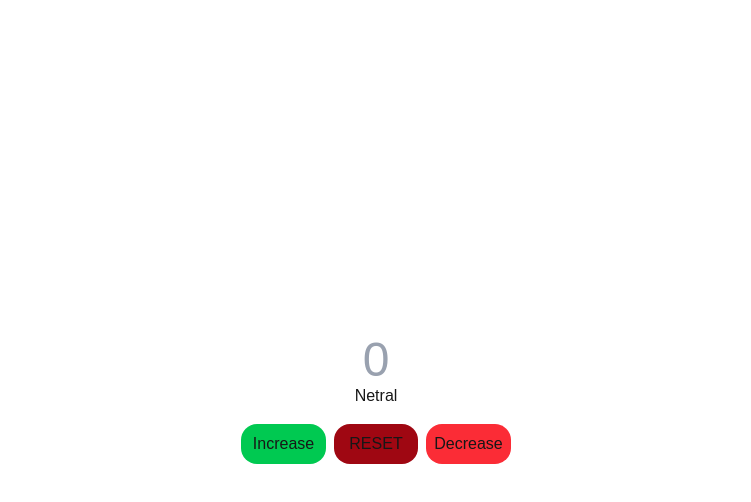
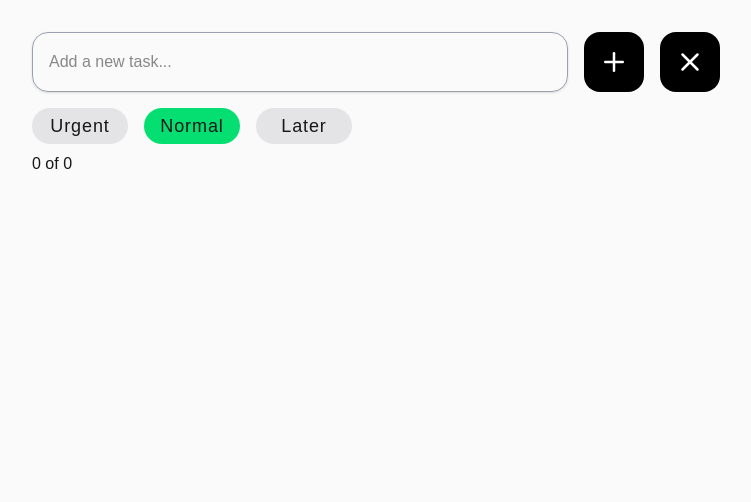
Before and after one commit to waynegio/tasklify, a Next.js app: page / in a window 1280 px wide. Shown: the top 502 px of the page, without its empty margins (264-1015 px from the left). Built offline with nearby package versions, Linux system fonts and the light colour scheme.

Commit message:
feat: implement task management with add, remove, and priority features

```diff
--- a/app/page.tsx
+++ b/app/page.tsx
@@ -1,53 +1,171 @@
 "use client";
 
 import { useEffect, useState } from "react";
+import { Plus, Trash2, X } from "lucide-react";
+import { Todo } from "./types/todo";
 
-export default function Home() {
-  const [count, setCount] = useState<number>(0);
-  const [arr, setArr] = useState<any[]>([1, 5, 5]);
+export default function page() {
+  const priorityOrder = {
+    urgent: 0,
+    normal: 1,
+    later: 2,
+  };
+
+  const [arr, setArr] = useState<Todo[]>([]);
+  const [text, setText] = useState<string>("");
+  const [prio, setPrio] = useState<"normal" | "urgent" | "later">("normal");
+  const [show, setShow] = useState<boolean>(false);
+
+  const addTask = () => {
+    if (text.trim() == "") {
+      setText("");
+      return;
+    } else if (text.length > 25) {
+      setText("");
+      return;
+    }
+    setArr((prev) => [
+      ...prev,
+      {
+        id: crypto.randomUUID(),
+        task: text,
+        status: false,
+        priority: prio,
+      },
+    ]);
+    setText("");
+    trigger();
+  };
+
+  const removeTask = (id: string) => {
+    setArr((prev) => prev.filter((item) => item.id != id));
+  };
+
+  // const doneTask = (index: number) => {
+  //   const copy = [...arr];
+  //   copy[index].status = !copy[index].status;
+  //   setArr(copy);
+  // };
+
+  const doneTask = (id: string) => {
+    setArr((prev) =>
+      prev.map((item) =>
+        item.id === id ? { ...item, status: !item.status } : item,
+      ),
+    );
+  };
+
+  const removeAll = () => {
+    setArr([]);
+  };
+
+  const trigger = () => {
+    setShow(true);
+    setTimeout(() => setShow(false), 2000);
+  };
 
   useEffect(() => {
-    const saved = localStorage.getItem("count");
-    if (saved != null) {
-      setCount(Number(saved));
+    const saved = localStorage.getItem("List");
+    if (saved) {
+      setArr(JSON.parse(saved));
     }
   }, []);
 
   useEffect(() => {
-    localStorage.setItem("count", String(count));
-  }, [count]);
+    localStorage.setItem("List", JSON.stringify(arr));
+  }, [arr]);
+
+  useEffect(() => {
+    console.log(prio);
+  }, [prio]);
 
   return (
-    <div className="flex flex-col justify-center items-center h-screen">
-      <p
-        className={`text-5xl ${count == 0 ? "text-gray-400" : "text-green-400"}`}
+    <div className="flex flex-col items-center h-[100vh] bg-zinc-50">
+      <main className="pt-8 px-4 flex flex-col sm:w-180 h-full w-full">
+        <div className="flex gap-4">
+          <input
+            type="text"
+            placeholder="Add a new task..."
+            className="grow p-4 shadow-sm border rounded-2xl border-gray-400 focus:border-gray-500 focus:shadow-sm focus:outline-none"
+            value={text}
+            onChange={(e) => setText(e.target.value)}
+            onKeyDown={(e) => {
+              if (e.key == "Enter") addTask();
+            }}
+          />
+          <button
+            className="w-15 bg-black rounded-2xl aspect-square text-3xl text-white flex items-center justify-center"
+            onClick={() => addTask()}
           >
-        {count}
-      </p>
-      <p>{count == 0 ? "Netral" : "Positive"}</p>
-      <div className="grid grid-cols-3 gap-2 mt-4">
-        <button
-          className="p-2 rounded-2xl bg-green-500 flex justify-center cursor-pointer"
-          onClick={() => {
-            setCount((prev) => prev + 1);
-          }}
-        >
-          Increase
+            <Plus size={30} />
           </button>
           <button
-          className="p-2 rounded-2xl bg-red-800 flex justify-center cursor-pointer"
-          onClick={() => setCount(0)}
+            className="w-15 bg-black rounded-2xl aspect-square text-3xl text-white flex items-center justify-center"
+            onClick={() => removeAll()}
           >
-          RESET
+            <X size={30} />
+          </button>
+        </div>
+        <div className="mt-4 gap-4 grid grid-cols-3 w-80">
+          <button
+            className={`tracking-wider text-lg py-1 px-4 rounded-3xl text-center duration-300 ${prio === "urgent" ? "bg-red-400" : "bg-zinc-200 hover:bg-zinc-300"}`}
+            onClick={() => setPrio("urgent")}
+          >
+            Urgent
           </button>
           <button
-          className="p-2 rounded-2xl bg-red-500 flex justify-center cursor-pointer"
-          onClick={() => setCount(count - 1)}
-          disabled={count == 0}
+            className={`tracking-wider text-lg py-1 px-4 rounded-3xl text-center duration-300 ${prio === "normal" ? "bg-green-400" : "bg-zinc-200 hover:bg-zinc-300"}`}
+            onClick={() => setPrio("normal")}
           >
-          Decrease
+            Normal
+          </button>
+          <button
+            className={`tracking-wider text-lg py-1 px-4 rounded-3xl text-center duration-300 ${prio === "later" ? "bg-yellow-400" : "bg-zinc-200 hover:bg-zinc-300"}`}
+            onClick={() => setPrio("later")}
+          >
+            Later
+          </button>
+        </div>
+        <p className="mt-2">
+          {arr.filter((item) => !item.status).length} of {arr.length}
+        </p>
+        <div className="flex flex-col gap-4 mt-4 overflow-y-auto mb-32">
+          {[...arr]
+            .sort((a, b) => {
+              if (a.status !== b.status) {
+                return Number(a.status) - Number(b.status);
+              }
+              return priorityOrder[a.priority] - priorityOrder[b.priority];
+            })
+            .map((item) => (
+              <div
+                key={item.id}
+                className={`group flex items-center cursor-pointer border-2 border-gray-300 rounded-2xl p-2 sm:px-4 sm:py-5 shadow-md ${item.status ? "line-through text-gray-400" : ""}`}
+                onClick={() => doneTask(item.id)}
+              >
+                <p className="flex-1 text-lg tracking-wider">{item.task}</p>
+                <div className="flex gap-2">
+                  <p
+                    className={`flex items-center justify-center w-17 rounded-2xl ${item.priority === "later" ? "bg-yellow-400" : item.priority === "urgent" ? "bg-red-400" : "bg-green-400"}`}
+                  >
+                    {item.priority}
+                  </p>
+                  <button
+                    className="flex items-center justify-center group-hover:opacity-100 opacity-0 duration-300 h-full aspect-square text-red-500"
+                    onClick={() => removeTask(item.id)}
+                  >
+                    <Trash2 />
                   </button>
                 </div>
               </div>
+            ))}
+        </div>
+      </main>
+      {show && (
+        <div className="fixed bottom-6 left-[50%] -translate-x-[50%] bg-black text-white py-3 px-6 rounded-xl shadow-lg">
+          Task added successfully!
+        </div>
+      )}
+    </div>
   );
 }
--- /dev/null
+++ b/app/types/todo.ts
@@ -0,0 +1,8 @@
+export type Priority = "normal" | "urgent" | "later";
+
+export interface Todo {
+  id: string;
+  task: string;
+  status: boolean;
+  priority: Priority;
+}
```
Lines whose indentation alone changed are shown as unchanged.
